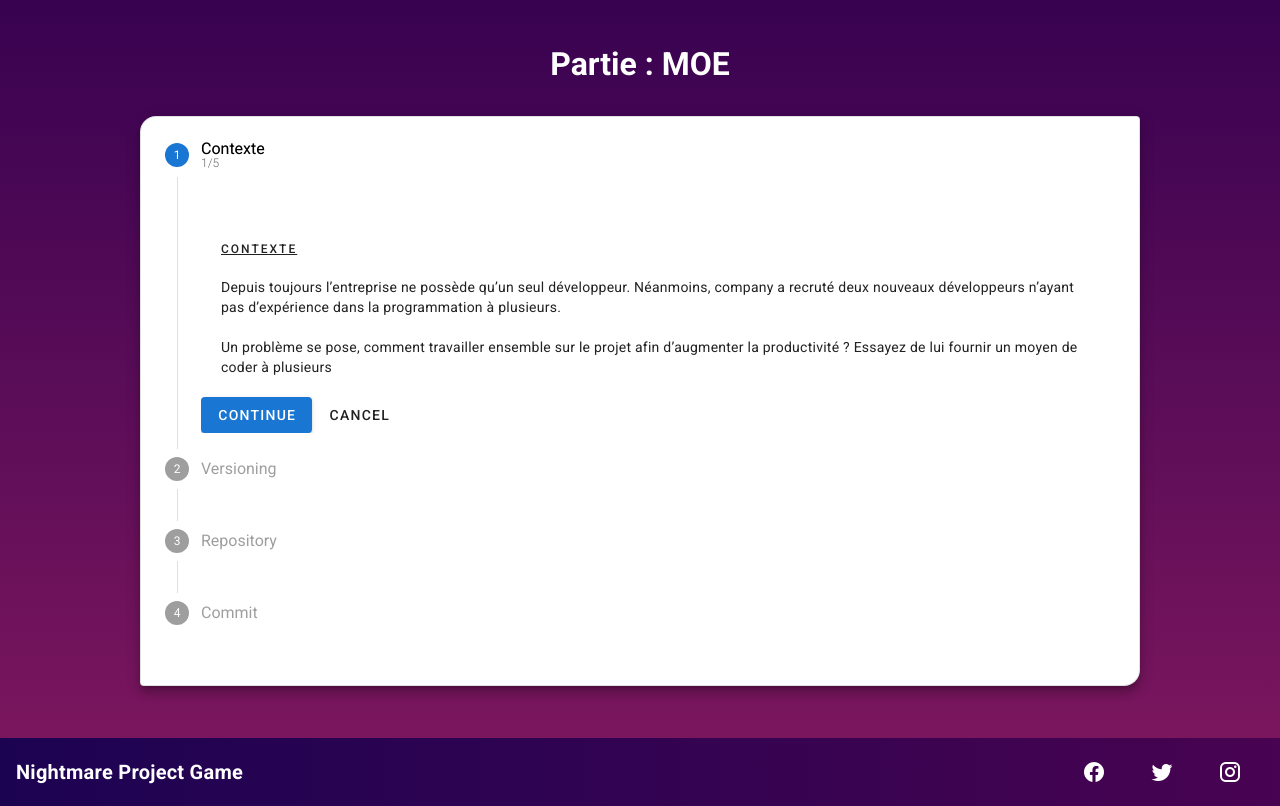
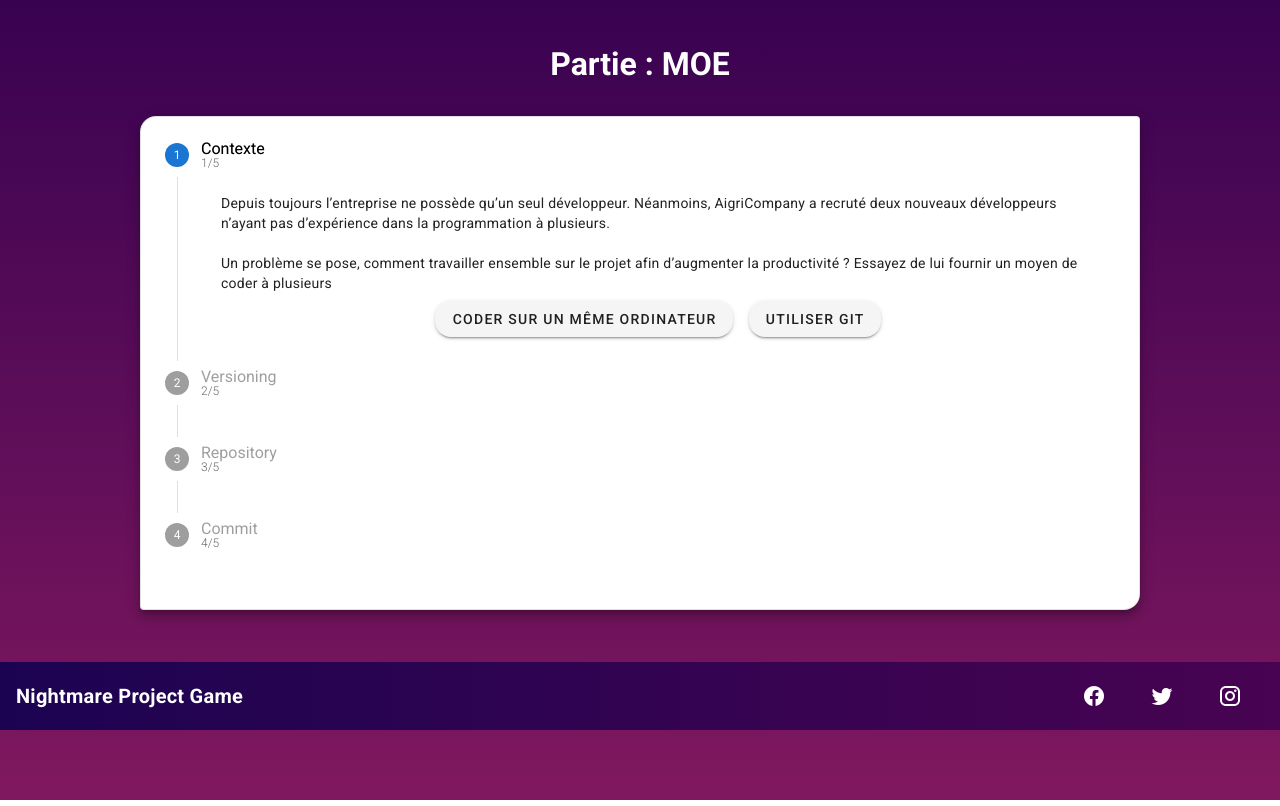
Before and after one commit to SammyMERAZGA/ProjectCircle, a Vue app: page /play/moe in a window 1280 px wide. Built offline with nearby package versions, Linux system fonts and the light colour scheme.

Commit message:
update moe page

```diff
--- a/src/views/Moe/Moe.vue
+++ b/src/views/Moe/Moe.vue
@@ -1,17 +1,6 @@
 <template>
   <div>
     <h1 class="white--text text-center mt-10 mb-10">Partie : MOE</h1>
-    <!-- <v-card class="mx-auto mb-15" max-width="1000" elevation="8" shaped outlined>
-      <h4 class="overline text-decoration-underline mt-10 mb-3 ml-15">Contexte</h4>
-      <p class="body-2 mb-5 ml-15 mr-15">
-        Depuis toujours l’entreprise ne possède qu’un seul développeur. Néanmoins, company a recruté deux nouveaux
-        développeurs n’ayant pas d’expérience dans la programmation à plusieurs.
-      </p>
-      <p class="body-2 mb-5 ml-15 mr-15">
-        Un problème se pose, comment travailler ensemble sur le projet afin d’augmenter la productivité ? Essayez de lui
-        fournir un moyen de coder à plusieurs
-      </p>
-    </v-card> -->
     <v-row align="center" justify="center">
       <v-stepper v-model="e6" vertical width="1000" elevation="8" shaped outlined>
         <!-- Context 1/5 -->
@@ -20,21 +9,24 @@
           <small>1/5</small>
         </v-stepper-step>
         <v-stepper-content step="1">
-          <h4 class="overline text-decoration-underline mt-10 mb-3 ml-5">Contexte</h4>
           <p class="body-2 mb-5 ml-5 mr-5">
-            Depuis toujours l’entreprise ne possède qu’un seul développeur. Néanmoins, company a recruté deux nouveaux
+            Depuis toujours l’entreprise ne possède qu’un seul développeur. Néanmoins, AigriCompany a recruté deux nouveaux
             développeurs n’ayant pas d’expérience dans la programmation à plusieurs.
           </p>
           <p class="body-2 mb-5 ml-5 mr-5">
             Un problème se pose, comment travailler ensemble sur le projet afin d’augmenter la productivité ? Essayez de
             lui fournir un moyen de coder à plusieurs
           </p>
-          <v-btn color="primary" @click="e6 = 2"> Continue </v-btn>
-          <v-btn text> Cancel </v-btn>
+          <v-row align="center" justify="center" class="mb-2">
+            <v-btn class="rounded-xl mr-2" @click="e6 = 2"> Coder sur un même ordinateur </v-btn>
+            <v-btn class="rounded-xl ml-2"> Utiliser git </v-btn>
+          </v-row>
         </v-stepper-content>
         <!-- Context 2/5 -->
-        <v-stepper-step :complete="e6 > 2" step="2"> Versioning </v-stepper-step>
-
+        <v-stepper-step :complete="e6 > 2" step="2">
+          Versioning
+          <small>2/5</small>
+        </v-stepper-step>
         <v-stepper-content step="2">
           <p class="body-2 mb-5 ml-5 mr-5">
             DMhh… Coder à plusieurs via git semble être une bonne solution, Connaissez-vous le versioning ?
@@ -43,12 +35,16 @@
             C’est un système de contrôle de version qui va gérer les changements apportés à un code source au fil du
             temps. Quelle estr la premère étape ?
           </p>
-          <v-btn color="primary" @click="e6 = 3"> Continue </v-btn>
-          <v-btn text> Cancel </v-btn>
+          <v-row align="center" justify="center" class="mb-2">
+            <v-btn class="rounded-xl mr-2" @click="e6 = 3"> Initialiser un repository git </v-btn>
+            <v-btn class="rounded-xl ml-2"> Faire son premier commit </v-btn>
+          </v-row>
         </v-stepper-content>
 
-        <v-stepper-step :complete="e6 > 3" step="3"> Repository </v-stepper-step>
-
+        <v-stepper-step :complete="e6 > 3" step="3">
+          Repository
+          <small>3/5</small>
+        </v-stepper-step>
         <v-stepper-content step="3">
           <p class="body-2 mb-5 ml-5 mr-5">
             En voilà une bonne idée ! Utilisez git init, vous verrez que git a créé un dossier caché nommé .git qui
@@ -59,23 +55,29 @@
             et faire un git checkout nomDeMaBranche afin de se mettre sur la branche en question Maintenant nous allons
             faire le premier commit ! Quelle commande utiliser selon vous ?
           </p>
-          <v-btn color="primary" @click="e6 = 4"> Continue </v-btn>
-          <v-btn text> Cancel </v-btn>
+          <v-row align="center" justify="center" class="mb-2">
+            <v-btn class="rounded-xl mr-2" @click="e6 = 4"> Git add</v-btn>
+            <v-btn class="rounded-xl ml-2">Git commit</v-btn>
+          </v-row>
         </v-stepper-content>
 
-        <v-stepper-step step="4"> Commit </v-stepper-step>
+        <v-stepper-step step="4">
+          Commit
+          <small>4/5</small>
+        </v-stepper-step>
         <v-stepper-content step="4">
-          <h4 class="overline text-decoration-underline mt-10 mb-3 ml-5">Commit</h4>
           <p class="body-2 mb-5 ml-5 mr-5">
-            Et oui ! Avant même de comit il faut savoir quel fichiers nous voulons pousser vers le répository, utiliser
+            Et oui ! Avant même de comit il faut savoir quel fichiers nous voulons pousser vers le rpository, utiliser
             git add nom_fichier pour prendre en compte la modification du fichier.
           </p>
           <p class="body-2 mb-5 ml-5 mr-5">
             Un problème se pose, comment travailler ensemble sur le projet afin d’augmenter la productivité ? Essayez de
             lui fournir un moyen de coder à plusieurs
           </p>
-          <v-btn color="primary" @click="e6 = 1"> Continue </v-btn>
-          <v-btn text> Cancel </v-btn>
+          <v-row align="center" justify="center" class="mb-2">
+            <v-btn class="rounded-xl mr-2" @click="e6 = 5"> Coder sur un même ordinateur </v-btn>
+            <v-btn class="rounded-xl ml-2"> Utiliser git </v-btn>
+          </v-row>
         </v-stepper-content>
       </v-stepper>
     </v-row>
```
